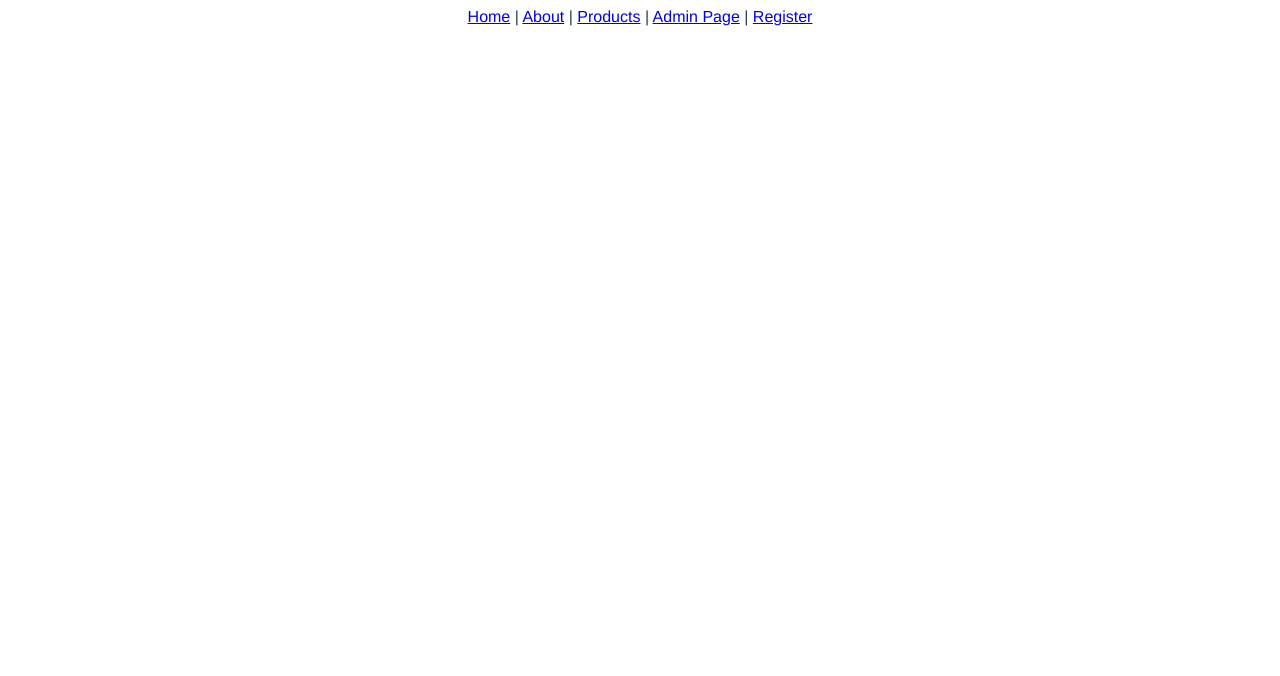
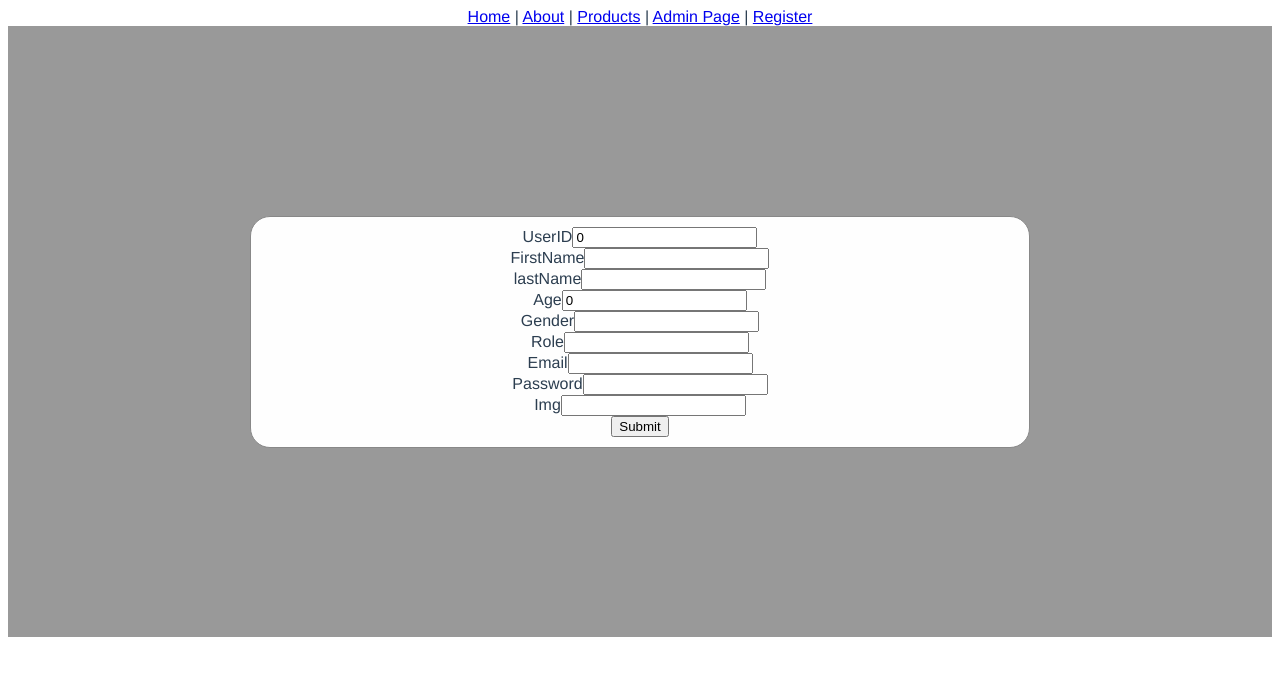
Before and after one commit to WaydinJochem/CapStone, a Vue app in the folder capstone_app/: page /register in a window 1280 px wide. Shown: the top 676 px of the page. Built offline with nearby package versions, Linux system fonts and the light colour scheme.

Commit message:
Just the login

```diff
--- a/capstone_app/src/components/UsersAdmin.vue
+++ b/capstone_app/src/components/UsersAdmin.vue
@@ -14,7 +14,7 @@
                 <th>Action</th>
             </tr>
             <tr v-for="users in users" :key="users">
-                <td>{{  users.userID }}</td>
+                <td>{{ users.userID }}</td>
                 <td>{{ users.firstName }}</td>
                 <td>{{ users.lastName }}</td>
                 <td>{{ users.userAge }}</td>
@@ -24,17 +24,32 @@
                 <td>{{ users.userPwd }}</td>
                 <td>{{ users.userURL }}</td>
                 <td>
-                    <button @click="openModal()">Add</button>
-                    <button @click="removeProd(product.prodID)">Delete</button>
-                    <button @click="editModal(product.prodID)">Edit</button>
+                    <button @click="removeUser(users.userID )">Delete</button>
+                    <button @click="editModal(users.userID)">Edit</button>
                 </td>
             </tr>
         </table>
+        <div class="modal" v-if="modalVisible">
+            <div class="modal-content">
+                <span class="close" @click="closeModal()">&times;</span>
+                <div>
+                      <!-- Modal Content Start -->
+                    <EditUser :edit="selectedUser">
+                        <button @click="edit()">Update User</button>
+                    </EditUser>
+                      <!-- Modal Content End -->
+                </div>
+            </div>
+        </div>
     </div>
     <div v-else>Loading users</div>
 </template>
 <script>
+import EditUser from './EditUserModal.vue';
 export default {
+    components: {
+        EditUser
+    },
     computed: {
         users() {
             return this.$store.state.users
@@ -42,10 +57,57 @@ computed: {
     },
     mounted() {
         this.$store.dispatch("fetchUsers");
+    },
+    data() {
+        return {
+            modalVisible: false,
+            selectedUser: null,
+
+        }
+    },
+    methods: {
+        openModal() {
+            this.modalVisible = true;
+        },
+        closeModal() {
+            this.modalVisible = false;
+        },
+        removeUser(userID) {
+            const success = this.$store.dispatch("RemoveUser", userID);
+            if(success) {
+                alert("user successfully deleted")
+            }
+            else {
+                alert("failed to delete user")
+            }
+        },
+        async editModal(userID) {
+            await this.$store.dispatch("fetchUsers")
+            this.selectedUser = {
+                ...this.$store.state.users.find(
+                    (users) => users.userID === userID
+                ),
+            };
+            this.modalVisible = true;
+        },
+        edit() {
+            const success = this.$store.dispatch("updateUser", this.selectedUser)
+            if (success) {
+                this.closeModal();
+            }
+            else {
+                alert("error")
+            }
+        },
     }
 }
 </script>
 <style scoped>
+div {
+    min-height: 100vh;
+    margin-top: 60px;
+}
+
 table,
 th,
 td {
@@ -74,4 +136,42 @@ button {
     margin: 5px 5px 5px 5px;
     border: none
 }
+
+.modal {
+    position: fixed;
+    z-index: 1;
+    left: 0;
+    top: 0;
+    width: 100%;
+    height: 100%;
+    overflow: auto;
+    background-color: rgb(0, 0, 0);
+    background-color: rgba(0, 0, 0, 0.4);
+}
+
+
+.modal-content {
+    border-radius: 20px;
+    background-color: #fefefe;
+    margin: 15% auto;
+    padding: 10px;
+    border: 1px solid #888;
+    width: 60%;
+    /* height: 40%; */
+}
+
+
+.close {
+    color: #aaa;
+    float: right;
+    font-size: 28px;
+    font-weight: bold;
+}
+
+.close:hover,
+.close:focus {
+    color: black;
+    text-decoration: none;
+    cursor: pointer;
+}
 </style>
--- a/capstone_app/src/store/index.js
+++ b/capstone_app/src/store/index.js
@@ -140,6 +140,41 @@ export default createStore({
         console.error(err);
       }
     },
+    // Add newUsers
+    async Register(context, newUser) {
+      try {
+        const response = await axios.post(`${render}register`, newUser)
+        if (response) {
+          context.dispatch("fetchUsers")
+          context.commit("setUsers", response.data);
+        }
+        else {
+          alert('Post was unsuccessful')
+        }
+      }
+      catch (err) {
+        console.error(err);
+      }
+    },
+
+    //Delete Users
+    async RemoveUser(context, userID) {
+      try {
+        const response = await axios.delete(`${render}users/${userID}`)
+        if (response) {
+          context.dispatch("fetchUsers")
+          context.commit("setUser", response.data)
+        }
+        else {
+          alert("delete was unsuccessful")
+        }
+      }
+      catch (err) {
+        console.error(err);
+      }
+    },
+
+    // Update Users
     async updateUser(context, updatedItem) {
       try {
         const response = await axios.patch(`${render}users/${updatedItem.userID}`, updatedItem)
@@ -156,5 +191,9 @@ export default createStore({
       }
     },
     // Users actions end
+
+
+    //Login creating cookie
+    // async Login(context, )
   },
 })
--- a/capstone_app/src/views/RegisterView.vue
+++ b/capstone_app/src/views/RegisterView.vue
@@ -1,13 +1,123 @@
 <template>
-    <div>
+    <div class="modal">
+        <div class="modal-content">
+            <!-- Register Content Start -->
+            <div class="input-details-div">
 
+                <div class="input-details-row">
+                    <label for="">UserID</label>
+                    <input type="number" class="info-input" v-model="newUser.userID" readonly />
+                </div>
+                <div class="input-details-row">
+                    <label for="">FirstName</label>
+                    <input type="text" class="info-input" v-model="newUser.firstName" />
+                </div>
+                <div class="input-details-row">
+                    <label for="">lastName</label>
+                    <input type="text" class="info-input" v-model="newUser.lastName"/>
+                </div>
+                <div class="input-details-row">
+                    <label for="">Age</label>
+                    <input type="number" class="info-input" v-model="newUser.userAge"/>
+                </div>
+                <div class="input-details-row">
+                    <label for="">Gender</label>
+                    <input type="text" class="info-input" v-model="newUser.Gender"/>
+                </div>
+                <div class="input-details-row">
+                    <label for="">Role</label>
+                    <input type="text" class="info-input" v-model="newUser.userRole"/>
+                </div>
+                <div class="input-details-row">
+                    <label for="">Email</label>
+                    <input type="email" class="info-input" v-model="newUser.emailAdd"/>
+                </div>
+                <div class="input-details-row">
+                    <label for="">Password</label>
+                    <input type="password" class="info-input" v-model="newUser.userPwd"/>
+                </div>
+                <div class="input-details-row">
+                    <label for="">Img</label>
+                    <input type="text" class="info-input" v-model="newUser.userURL"/>
+                </div>
+            </div>
+
+            <!-- Register Content End -->
+            <button @click="AddUser()">Submit</button>
+        </div>
     </div>
 </template>
 <script>
 export default {
-
+    data() {
+        return {
+            newUser: {
+                userID: 0,
+                firstName: "",
+                lastName: "",
+                userAge: 0,
+                Gender: "",
+                userRole: "",
+                emailAdd: "",
+                userPwd: "",
+                userURL: ""
+            }
+        }
+    },
+    methods: {
+        AddUser() {
+            const success = this.$store.dispatch("Register", this.newUser);
+            if (success) {
+                alert("Success")
+            }
+            else {
+                alert("Unable to add user")
+            }
+        }
+    }
 }
 </script>
-<style>
+<style scoped>
+/* div {
+    min-height: 100vh;
+    margin-top: 60px;
+} */
 
+.modal {
+    /* position: fixed; */
+    /* z-index: 1; */
+    /* left: 0;
+    top: 0; */
+    width: 100%;
+    height: 100%;
+    overflow: auto;
+    background-color: rgb(0, 0, 0);
+    background-color: rgba(0, 0, 0, 0.4);
+}
+
+
+.modal-content {
+    border-radius: 20px;
+    background-color: #fefefe;
+    margin: 15% auto;
+    padding: 10px;
+    border: 1px solid #888;
+    width: 60%;
+    /* height: 40%; */
+}
+
+
+.close {
+    color: #aaa;
+    float: right;
+    font-size: 28px;
+    font-weight: bold;
+}
+
+.close:hover,
+.close:focus {
+    color: black;
+    text-decoration: none;
+    cursor: pointer;
+}
 </style>
```
Also changed, not shown: capstone_app/src/components/AdminProducts.vue (line endings or trailing spaces). Lines whose indentation alone changed are shown as unchanged.
